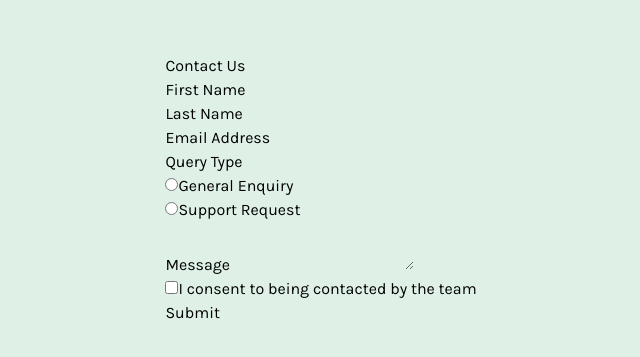
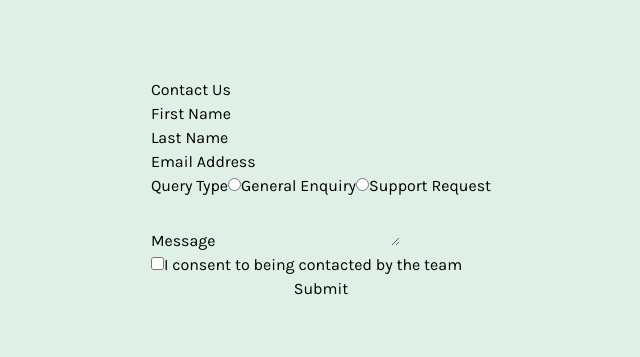
Before and after one commit to gabriel-de-azevedo/contact-form, a React (Vite) app: page / in a window 1280 px wide. Shown: the part 211-568 px from the top of the page, without its empty margins (319-959 px from the left). Built offline with nearby package versions, Linux system fonts and the light colour scheme.

Commit message:
feat: make form elements into atoms

```diff
--- /dev/null
+++ b/src/atoms/FormButton.jsx
@@ -0,0 +1,5 @@
+function FormButton({ text }) {
+  return <button type="submit">{text}</button>;
+}
+
+export default FormButton;
--- /dev/null
+++ b/src/atoms/FormCheckbox.jsx
@@ -0,0 +1,15 @@
+import FormError from "./FormError";
+
+function FormCheckbox({ text, error, ...props }) {
+  return (
+    <div>
+      <label>
+        <input type="checkbox" {...props} />
+        {text}
+        <FormError error={error} />
+      </label>
+    </div>
+  );
+}
+
+export default FormCheckbox;
--- /dev/null
+++ b/src/atoms/FormError.jsx
@@ -0,0 +1,5 @@
+function FormError({ error }) {
+  return <>{error && <p role="alert">{error?.message}</p>}</>;
+}
+
+export default FormError;
--- /dev/null
+++ b/src/atoms/FormInput.jsx
@@ -0,0 +1,5 @@
+function FormInput({ ...props }) {
+  return <input {...props} />;
+}
+
+export default FormInput;
--- /dev/null
+++ b/src/atoms/FormLabel.jsx
@@ -0,0 +1,13 @@
+import FormError from "./FormError";
+
+function FormLabel({ text, error, children }) {
+  return (
+    <label>
+      {text}
+      {children}
+      <FormError error={error} />
+    </label>
+  );
+}
+
+export default FormLabel;
--- /dev/null
+++ b/src/atoms/FormRadio.jsx
@@ -0,0 +1,10 @@
+function FormRadio({ text, ...props }) {
+  return (
+    <label>
+      <input type="radio" {...props} />
+      {text}
+    </label>
+  );
+}
+
+export default FormRadio;
--- /dev/null
+++ b/src/atoms/FormTextarea.jsx
@@ -0,0 +1,5 @@
+function FormTextarea({ ...props }) {
+  return <textarea {...props} />;
+}
+
+export default FormTextarea;
--- a/src/components/ContactForm.jsx
+++ b/src/components/ContactForm.jsx
@@ -1,5 +1,11 @@
 import { useForm } from "react-hook-form";
 import { toast, ToastContainer } from "react-toastify";
+import FormLabel from "../atoms/FormLabel";
+import FormInput from "../atoms/FormInput";
+import FormRadio from "../atoms/FormRadio";
+import FormTextarea from "../atoms/FormTextarea";
+import FormCheckbox from "../atoms/FormCheckbox";
+import FormButton from "../atoms/FormButton";
 
 function ContactForm() {
   const {
@@ -9,7 +15,8 @@ function ContactForm() {
     reset,
   } = useForm();
 
-  const onSubmit = () => {
+  const onSubmit = (data) => {
+    console.log(data);
     reset();
     toast(
       "Message Sent! Thanks for completing the form. We'll be in touch soon!",
@@ -17,28 +24,20 @@ function ContactForm() {
   };
 
   return (
-    <form onSubmit={handleSubmit(onSubmit)}>
+    <form onSubmit={handleSubmit(onSubmit)} className="flex flex-col">
       <h1>Contact Us</h1>
-      <div>
-        <label htmlFor="firstName">First Name</label>
-        <input
-          id="firstName"
+      <FormLabel text="First Name" error={errors.firstName}>
+        <FormInput
           {...register("firstName", { required: "This field is required" })}
         />
-        {errors.firstName && <p role="alert">{errors.firstName?.message}</p>}
-      </div>
-      <div>
-        <label htmlFor="lastName">Last Name</label>
-        <input
-          id="lastName"
+      </FormLabel>
+      <FormLabel text="Last Name" error={errors.lastName}>
+        <FormInput
           {...register("lastName", { required: "This field is required" })}
         />
-        {errors.lastName && <p role="alert">{errors.lastName?.message}</p>}
-      </div>
-      <div>
-        <label htmlFor="emailAddress">Email Address</label>
-        <input
-          id="emailAddress"
+      </FormLabel>
+      <FormLabel text="Email Address" error={errors.emailAddress}>
+        <FormInput
           {...register("emailAddress", {
             required: "This field is required",
             pattern: {
@@ -47,62 +46,36 @@ function ContactForm() {
             },
           })}
         />
-        {errors.emailAddress && (
-          <p role="alert">{errors.emailAddress?.message}</p>
-        )}
-      </div>
-      <div>
-        <label htmlFor="queryType">Query Type</label>
-        <div>
-          <input
-            type="radio"
-            id="generalEnquiry"
+      </FormLabel>
+      <FormLabel text="Query Type" error={errors.queryType}>
+        <FormRadio
+          text="General Enquiry"
           value="generalEnquiry"
           {...register("queryType", {
             required: "Please select a query type",
           })}
         />
-          <label htmlFor="generalEnquiry">General Enquiry</label>
-        </div>
-        <div>
-          <input
-            type="radio"
-            id="supportRequest"
+        <FormRadio
+          text="Support Request"
           value="supportRequest"
           {...register("queryType", {
             required: "Please select a query type",
           })}
         />
-          <label htmlFor="supportRequest">Support Request</label>
-        </div>
-        {errors.queryType && <p role="alert">{errors.queryType?.message}</p>}
-      </div>
-      <div>
-        <label htmlFor="userMessage">Message</label>
-        <textarea
-          id="userMessage"
+      </FormLabel>
+      <FormLabel text="Message" error={errors.userMessage}>
+        <FormTextarea
           {...register("userMessage", { required: "This field is required" })}
-        ></textarea>
-        {errors.userMessage && (
-          <p role="alert">{errors.userMessage?.message}</p>
-        )}
-      </div>
-      <div>
-        <input
-          type="checkbox"
-          id="consentToContact"
+        />
+      </FormLabel>
+      <FormCheckbox
+        text="I consent to being contacted by the team"
+        error={errors.consentToContact}
         {...register("consentToContact", {
           required: "To submit this form, please consent to being contacted",
         })}
       />
-        <label htmlFor="consentToContact">
-          I consent to being contacted by the team
-        </label>
-        {errors.consentToContact && (
-          <p role="alert">{errors.consentToContact?.message}</p>
-        )}
-      </div>
-      <button type="submit">Submit</button>
+      <FormButton text="Submit" />
       <ToastContainer />
     </form>
   );
```
Lines whose indentation alone changed are shown as unchanged.
